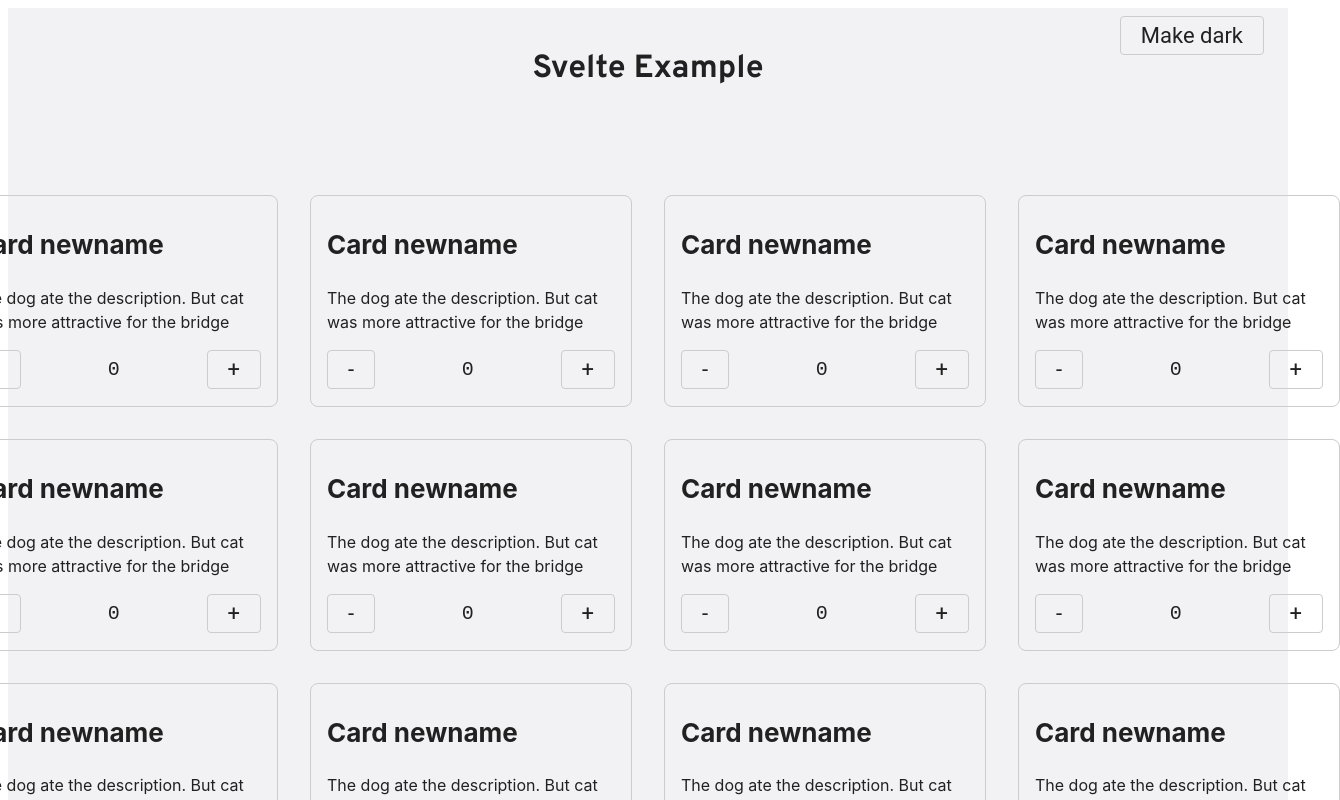
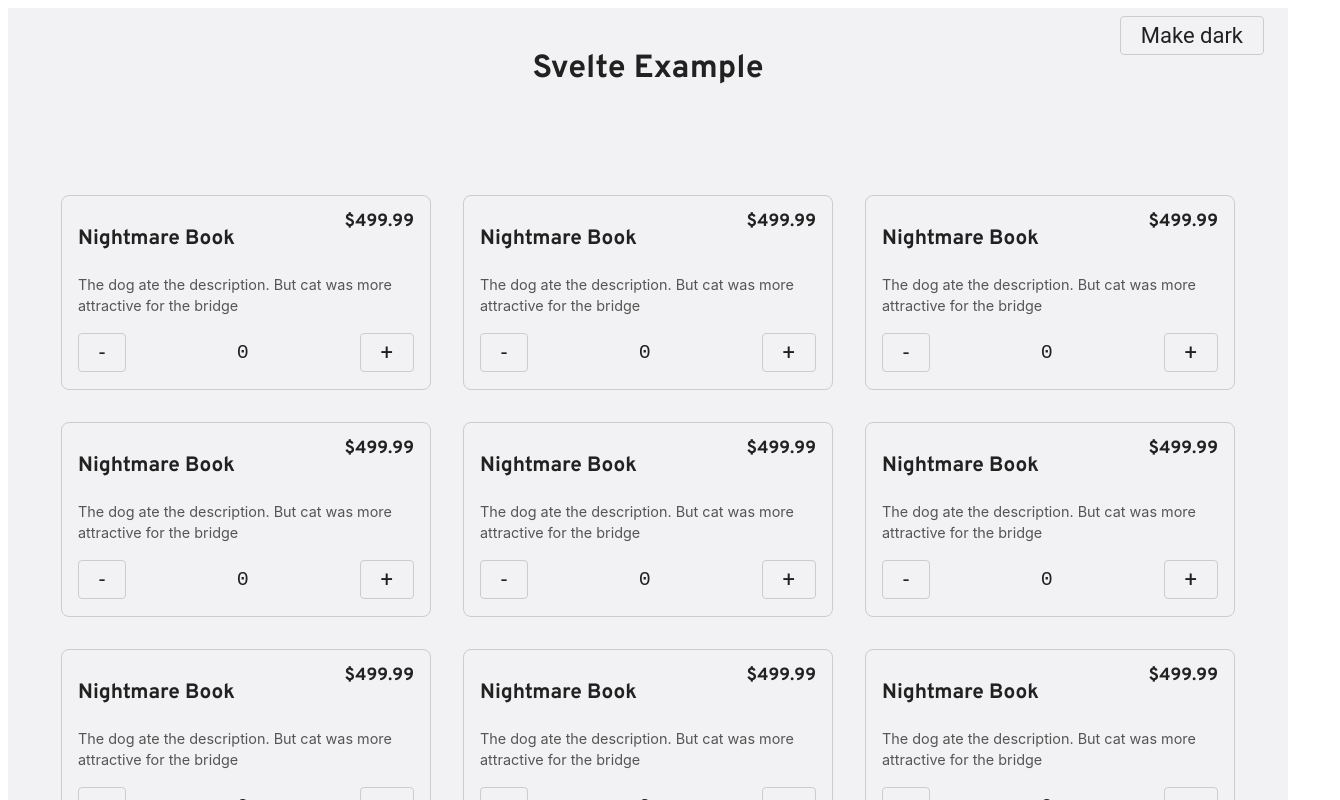
Before and after one commit to lomeat/svelte-app, a Svelte app: page / in a window 1280 px wide. Shown: the top 800 px of the page, 1340 px wide, since content can reach past the window. Built offline with nearby package versions, Linux system fonts and the light colour scheme.

Commit message:
add price for card

```diff
--- a/src/App.svelte
+++ b/src/App.svelte
@@ -11,7 +11,8 @@
 
   // Card mock
   let card = {
-    name: "Card newname",
+    name: "Nightmare Book",
+    price: "$499.99",
     description:
       "The dog ate the description. But cat was more attractive for the bridge",
     count: 0
@@ -27,14 +28,16 @@
     style = [
       "--bg: #474657;",
       "--text: #f2f2f4;",
-      "--border-color: #888;"
+      "--border: #888;",
+      "--sub-text: #bbb"
     ].join("");
   }
   $: if (!$darkTheme) {
     style = [
       "--bg: #f2f2f4;",
       "--text: #212121;",
-      "--border-color: #ccc;"
+      "--border: #ccc;",
+      "--sub-text: #555"
     ].join("");
   }
 </script>
--- a/src/Card.svelte
+++ b/src/Card.svelte
@@ -3,12 +3,16 @@
 
   export let count = 0;
   export let name = "Card name";
+  export let price = "$123";
   export let description =
     "Lorem ipsum dolor, sit amet consectetur adipisicing elit. Blanditiis ratione voluptatibus consequuntur sit tempora doloribus aut.";
 </script>
 
 <wrapper>
-  <h1 class="name">{name}</h1>
+  <div class="header">
+    <h2 class="name">{name}</h2>
+    <span class="price">{price}</span>
+  </div>
   <span class="description">{description}</span>
   <Counter {count} />
 </wrapper>
@@ -17,8 +21,8 @@
   wrapper {
     display: flex;
     flex-direction: column;
-    width: 18rem;
-    border: 1px solid $borderColor;
+    width: 21rem;
+    border: 1px solid $border;
     border-radius: 8px;
     color: $text;
     padding: 1rem;
@@ -28,13 +32,33 @@
     }
   }
 
-  h1.name {
+  .header {
+    display: flex;
+    justify-content: space-between;
+  }
+
+  h2.name {
     padding-bottom: 0.5rem;
-    font-size: 26px;
+    font-size: 1.3rem;
+    line-height: 1.3rem;
+    font-family: $overpass;
+    text-overflow: ellipsis;
+    padding-right: 1rem;
+    overflow: hidden;
+    white-space: nowrap;
+  }
+
+  .price {
+    font-weight: bold;
+    font-size: 1.1rem;
+    line-height: 1.3rem;
+    font-family: $overpass;
   }
 
   .description {
-    line-height: 1.5rem;
+    line-height: 1.3rem;
+    font-size: 0.9rem;
     padding: 0 0 1rem 0;
+    color: $sub-text;
   }
 </style>
--- a/src/style/_theme.scss
+++ b/src/style/_theme.scss
@@ -10,4 +10,5 @@
 // Theme colors
 $background: var(--bg);
 $text: var(--text);
-$borderColor: var(--border-color);
+$border: var(--border);
+$sub-text: var(--sub-text);
--- a/src/ui/Button.svelte
+++ b/src/ui/Button.svelte
@@ -15,7 +15,7 @@
   button {
     padding: 6px 20px;
     border-radius: 4px;
-    border-color: $borderColor;
+    border-color: $border;
     font-family: $roboto;
     font-size: 22px;
     background: transparent;
--- a/src/ui/Catalog.svelte
+++ b/src/ui/Catalog.svelte
@@ -10,7 +10,7 @@
 <style lang="scss">
   wrapper {
     display: grid;
-    grid-template-columns: repeat(4, 1fr);
+    grid-template-columns: repeat(3, 1fr);
     grid-column-gap: 2rem;
     grid-row-gap: 2rem;
 
```
